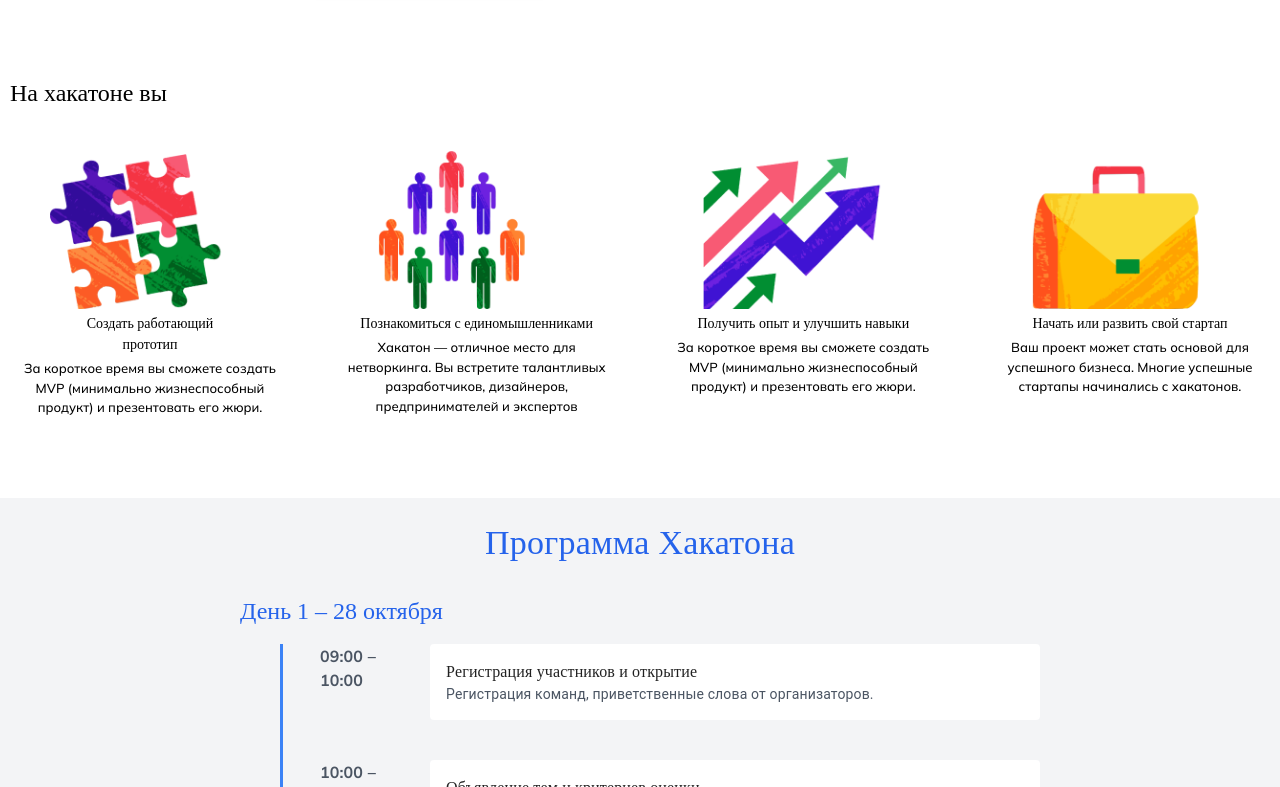
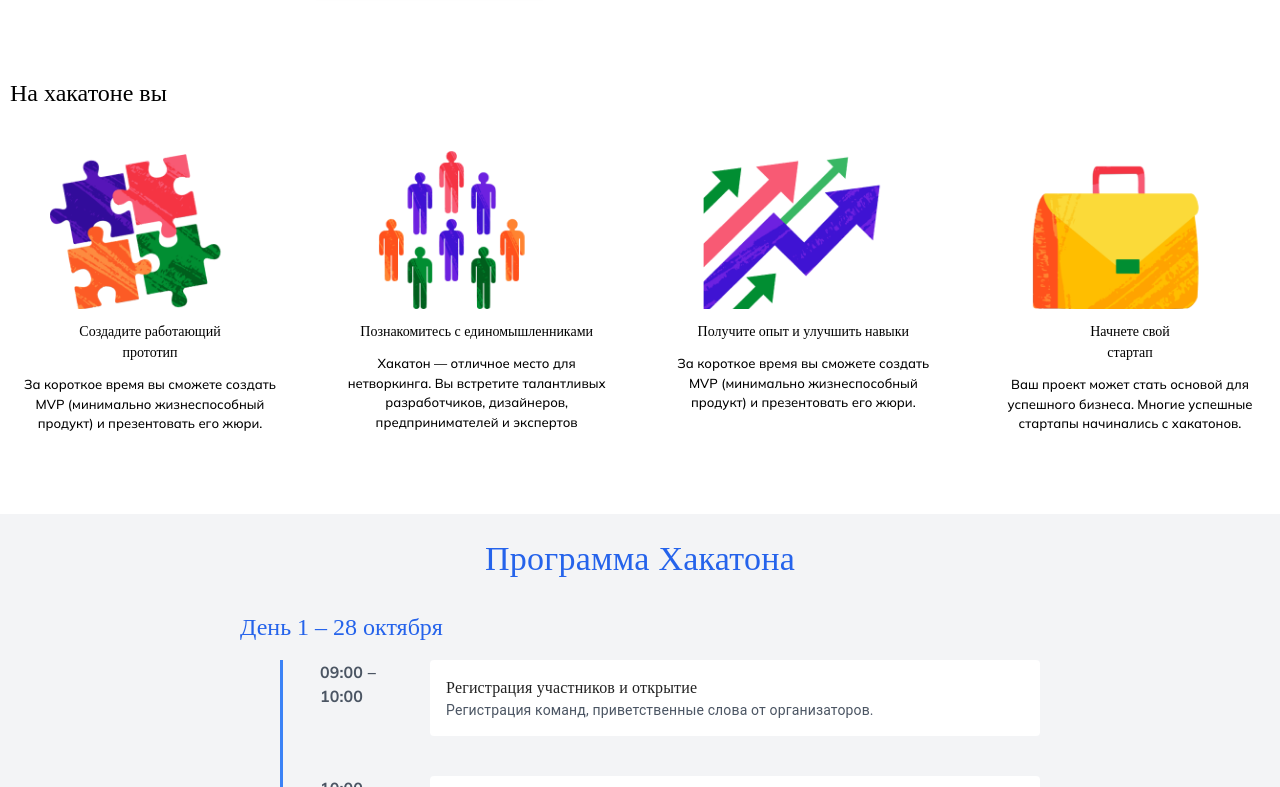
Before and after one commit to KanybekovMaksat/comtehno-hackathon, a React (Vite) app: page / in a window 1280 px wide. Shown: the part 813-1600 px from the top of the page. Built offline with nearby package versions, Linux system fonts and the light colour scheme; a web font is replaced by a local one.

Commit message:
fixed img bugs

```diff
--- a/src/components/Advantages.jsx
+++ b/src/components/Advantages.jsx
@@ -6,56 +6,56 @@ const Advantages = () => {
           На хакатоне вы
         </h2>
         <div className="flex justify-between lg-max:flex-wrap lg-max:justify-center">
-          <div className="card flex flex-col gap-1 w-[280px] items-center">
+          <div className="card flex flex-col gap-3 w-[280px] items-center">
             <img
-              src="/public/pazl.png"
+              src="/pazl.png"
               alt=""
               className="h-[200px] w-[200px]"
             />
             <h3 className="text-[14px] font-medium font-serif text-center">
-              Создать работающий <br /> прототип
+              Создадите работающий <br /> прототип
             </h3>
             <p className="text-center text-[13px] font-medium">
               За короткое время вы сможете создать MVP (минимально
               жизнеспособный продукт) и презентовать его жюри.
             </p>
           </div>
-          <div className="card gap-1 flex flex-col w-[280px] items-center">
+          <div className="card gap-3 flex flex-col w-[280px] items-center">
             <img
-              src="/public/people.png"
+              src="/people.png"
               alt=""
               className="h-[200px] w-[200px]"
             />
             <h3 className="text-[14px] font-medium font-serif text-center">
-              Познакомиться с единомышленниками
+              Познакомитесь с единомышленниками
             </h3>
             <p className="text-center text-[13px] font-medium">
               Хакатон — отличное место для нетворкинга. Вы встретите талантливых
               разработчиков, дизайнеров, предпринимателей и экспертов
             </p>
           </div>
-          <div className="card gap-1 flex flex-col w-[280px] items-center">
+          <div className="card gap-3 flex flex-col w-[280px] items-center">
             <img
-              src="/public/chart.png"
+              src="/chart.png"
               alt=""
               className="h-[200px] w-[200px]"
             />
             <h3 className="text-[14px] font-medium font-serif text-center">
-              Получить опыт и улучшить навыки
+              Получите опыт и улучшить навыки
             </h3>
             <p className="text-center text-[13px] font-medium">
               За короткое время вы сможете создать MVP (минимально
               жизнеспособный продукт) и презентовать его жюри.
             </p>
           </div>
-          <div className="card gap-1 flex flex-col w-[280px] items-center">
+          <div className="card gap-3 flex flex-col w-[280px] items-center">
             <img
-              src="/public/case.png"
+              src="/case.png"
               alt=""
               className="h-[200px] w-[200px]"
             />
             <h3 className="text-[14px] font-medium font-serif text-center">
-              Начать или развить свой стартап
+              Начнете свой <br /> стартап
             </h3>
             <p className="text-center text-[13px] font-medium">
               Ваш проект может стать основой для успешного бизнеса. Многие
--- a/src/components/Intro.jsx
+++ b/src/components/Intro.jsx
@@ -27,7 +27,7 @@ const Intro = () => {
             </Button>
           </div>
           <img
-            src="/public/intro.png"
+            src="/intro.png"
             alt=""
             className="mt-10 md:mt-0 h-[250px] md:h-[450px] "
           />
--- a/src/components/Organizators.jsx
+++ b/src/components/Organizators.jsx
@@ -22,9 +22,12 @@ const Organization = () => {
           <Card className="hover:shadow-lg transition-shadow duration-300 bg-white">
             <CardContent className="text-center">
               <Avatar className="mx-auto h-20 w-20 bg-[white]">
-                <img src="/public/download.jpeg" alt="Мэрия" />
+                <img src="/download.jpeg" alt="Мэрия" />
               </Avatar>
-              <Typography variant="h6" className="font-bold text-[16px] text-blue-600 font-serif">
+              <Typography
+                variant="h6"
+                className="font-bold text-[16px] text-blue-600 font-serif"
+              >
                 Департамент физической культуры и спорта, туризма и работы с
                 молодежью
               </Typography>
@@ -40,9 +43,12 @@ const Organization = () => {
           <Card className="hover:shadow-lg transition-shadow duration-300 bg-white">
             <CardContent className="text-center">
               <Avatar className="mx-auto h-20 w-20 bg-[white]">
-                <img src="/public/2222.png" alt="" />
+                <img src="/2222.png" alt="" />
               </Avatar>
-              <Typography variant="h6" className="font-bold text-green-600 font-serif text-[16px]">
+              <Typography
+                variant="h6"
+                className="font-bold text-green-600 font-serif text-[16px]"
+              >
                 Международный университет инновационных технологий (МУИТ)
               </Typography>
               <Typography variant="body2" className="text-gray-600 mt-2">
@@ -58,12 +64,15 @@ const Organization = () => {
             <CardContent className="text-center">
               <Avatar className="mx-auto h-20 w-20 bg-[white]">
                 <img
-                  src="/public/cropped-cropped-1789_oooo.plus_-2-300x300 (4)(1).png"
+                  src="/cropped-cropped-1789_oooo.plus_-2-300x300 (4)(1).png"
                   className=""
                   alt=""
                 />
               </Avatar>
-              <Typography variant="h6" className="font-bold text-green-800 font-serif text-[16px]">
+              <Typography
+                variant="h6"
+                className="font-bold text-green-800 font-serif text-[16px]"
+              >
                 Бишкекский колледж компьютерных систем и технологий (КОМТЕХНО)
               </Typography>
               <Typography variant="body2" className="text-gray-600 mt-2">
--- a/src/components/Schedule.jsx
+++ b/src/components/Schedule.jsx
@@ -7,7 +7,7 @@ const HackathonDescription = () => {
         <Box className="flex gap-5 flex-col md:flex-row">
           <Box className="flex gap-5 flex-col md:flex-row">
             <img
-              src="/public/Rectangle 601 (2).png"
+              src="/Rectangle 601 (2).png"
               alt="Hackathon"
               className="h-[200px]"
             />
```
